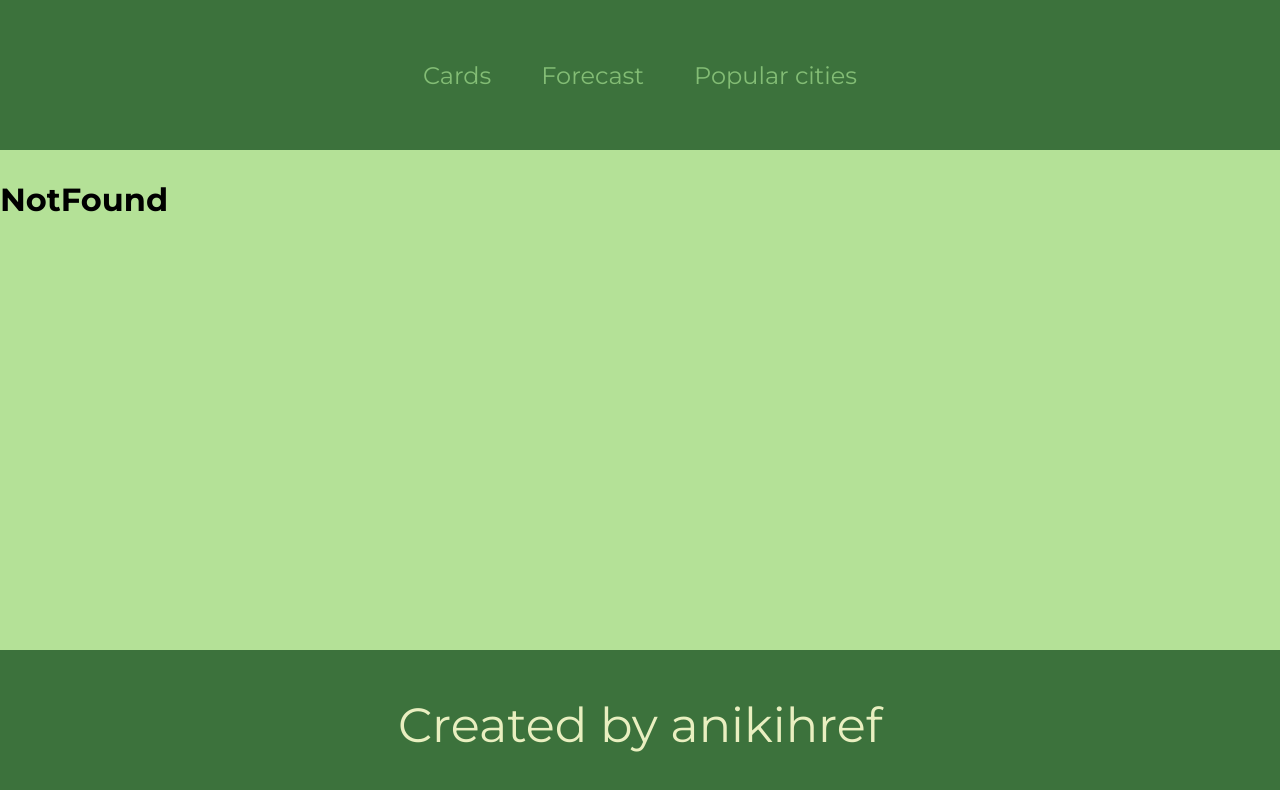
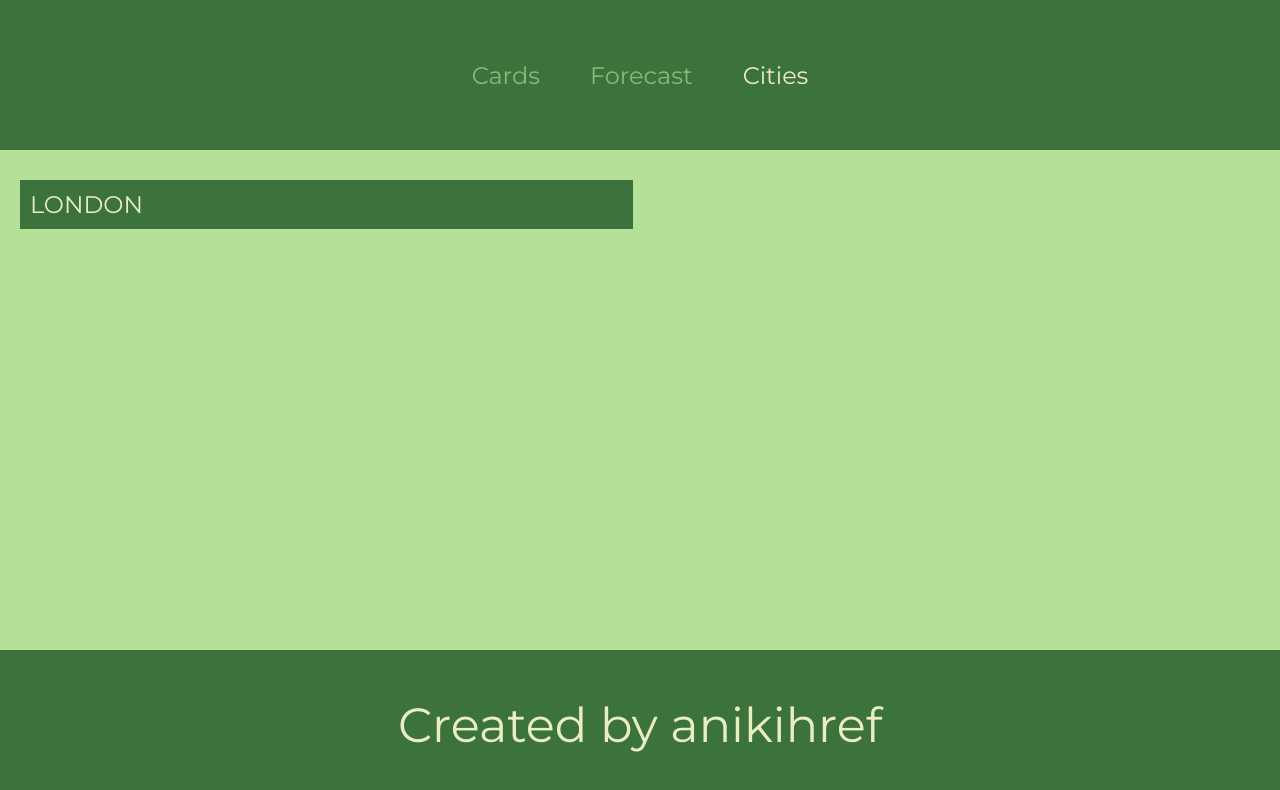
Before and after one commit to anikihref/weather-app, a React (Create React App) app: page /locations in a window 1280 px wide. Shown: the top 790 px of the page. Built offline with nearby package versions, Linux system fonts and the light colour scheme; no server answers.

Commit message:
locations page startup

```diff
--- a/package.json
+++ b/package.json
@@ -11,6 +11,7 @@
     "react-image": "^4.0.3",
     "react-router-dom": "^6.3.0",
     "react-scripts": "5.0.1",
+    "uniqid": "^5.4.0",
     "web-vitals": "^2.1.4",
     "webpack-dev-middleware": "^5.3.1",
     "webpack-dev-server": "^4.8.1"
--- a/src/App.js
+++ b/src/App.js
@@ -1,11 +1,11 @@
 import React from 'react';
-import WeatherCardsProvider from './context/WeatherCardsContext.js';
 import { Route, Routes } from 'react-router-dom';
-import Layout from './components/Layout.js';
-import WeatherCards from './pages/WeatherCards.js';
-import Region from './pages/Forecast.js';
-import Notfound from './pages/Notfound.js';
-import GlobalContextProvider from './context/GlobalContext.js';
+import Layout from './components/Layout';
+import WeatherCards from './pages/WeatherCards';
+import Notfound from './pages/Notfound';
+import GlobalContextProvider from './context/GlobalContext';
+import Forecast from './pages/Forecast';
+import Locations from './pages/Locations'
 
 export function formatClassname(className, alternateClassName) {
   return alternateClassName
@@ -22,7 +22,9 @@ function App() {
         <Routes>
           <Route path="/" element={<Layout />}>
             <Route index element={<WeatherCards />} />
-            <Route path="region" element={<Region />} />
+            <Route path="forecast" element={<Forecast />} />
+            <Route path="forecast/:region" element={<Forecast />} />
+            <Route path="locations" element={<Locations />} />
             <Route path="*" element={<Notfound />} />
           </Route>
         </Routes>
--- a/src/components/Layout.js
+++ b/src/components/Layout.js
@@ -5,7 +5,7 @@ import Main from '../Main';
 import Navbar from './Navbar';
 import Footer from '../Footer'
 
-export default function Layout({ headerContent }) {
+export default function Layout() {
   return (
     <>
       <Header>
--- /dev/null
+++ b/src/components/LocationItem.js
@@ -0,0 +1,11 @@
+import React from 'react'
+import { Link } from 'react-router-dom'
+
+
+export default function LocationItem({ location }) {
+  return (
+    <Link className="locations__link" to={`/forecast/${location.name}`}>
+      <div className='locations__link-text' >{location.name}</div>
+    </Link>
+  )
+}
--- a/src/components/Navbar.js
+++ b/src/components/Navbar.js
@@ -15,11 +15,11 @@ export default function Navbar() {
           <NavLink to="/" className={setActiveClass}>
             Cards
           </NavLink>
-          <NavLink to="region" className={setActiveClass}>
+          <NavLink to="/forecast" className={setActiveClass}>
             Forecast
           </NavLink>
-          <NavLink to="/hz" className={setActiveClass}>
-            Popular cities
+          <NavLink to="/locations" className={setActiveClass}>
+            Cities
           </NavLink>
         </nav>
       </Container>
--- a/src/css/index.css
+++ b/src/css/index.css
@@ -1,4 +1,5 @@
 @import url('./forecast.css');
+@import url('./location.css');
 
 :root {
     --darkGreen: #3C723C;
--- /dev/null
+++ b/src/css/location.css
@@ -0,0 +1,30 @@
+.locations__container {
+  display: grid;
+  grid-template-columns: 1fr 1fr;
+  grid-column-gap: 15px;
+  grid-row-gap: 30px;
+}
+
+.locations__modifier {
+  color: #B4E197;
+  margin-left: 20px;
+  font-size: 1.2rem;
+}
+
+.locations__link {
+  display: flex;
+  align-items: center;
+  background-color: var(--darkGreen);
+  padding: 10px;
+}
+
+
+.locations__link-text {
+  color: var(--whiteGreen);
+  font-size: 1.5rem;
+  text-transform: uppercase;
+}
+
+.locations__link:active {
+  color: #B4E197;
+}
--- a/src/pages/Forecast.js
+++ b/src/pages/Forecast.js
@@ -5,8 +5,9 @@ import SearchInput from '../components/SearchInput';
 import { useForecastInputValue } from '../hook/useForecastInputValue';
 import { getLocaleDate } from '../formaters/formatCardDate';
 import Image from '../components/Image';
+import { useNavigate, useParams } from 'react-router-dom';
 
-const weatherAPIKey = '767b47ca2fe917fd952f6faa9aa0820b';
+const weatherAPIKey = '04dd498fa79f3f46cf725cb2f616018a';
 const regionAPIKey = 'FqDgqeVeoUeukbyLa6nE5w3oP1uYwAuP';
 
 const getDailyForecastArray = (data, num = 6) => {
@@ -53,16 +54,20 @@ const getCity = (regionData, weatherData) => {
   return location;
 };
 
-export default function Region() {
+export default function Forecast() {
+  const { region } = useParams()
   const [regionInputValue, setRegionInputValue] = useForecastInputValue();
   const [regionLocation, setRegionLocation] = useState();
   const [regionWeather, setRegionWeather] = useState();
   const [hourlyForecast, setHourlyForecast] = useState();
   const [dailyForecast, setDailyForecast] = useState();
+  const navigation = useNavigate()
 
   useEffect(() => {
-    if (regionInputValue) {
-      handleFind(regionInputValue);
+    if (region) {
+      handleFind(region);
+    } else if (regionInputValue) {
+      handleFind(regionInputValue)
     }
     // eslint-disable-next-line
   }, [regionInputValue]);
@@ -102,6 +107,7 @@ export default function Region() {
 
   function handleZeroing() {
     setRegionInputValue('')
+    navigation('/forecast', { replace: true })
   }
 
   return (
--- /dev/null
+++ b/src/pages/Locations.js
@@ -0,0 +1,50 @@
+import React, { useEffect, useState } from 'react';
+import { Link } from 'react-router-dom';
+import Container from '../components/Container';
+import LocationItem from '../components/LocationItem';
+import uniqid from 'uniqid';
+
+const weatherAPIKey = '04dd498fa79f3f46cf725cb2f616018a';
+
+
+export default function Locations() {
+  const [geolocation, setGeolocation] = useState(null);
+  const [locations, setLocations] = useState([
+    {name: 'London', id: uniqid()}
+  ]);
+
+  useEffect(() => {
+    if (navigator.geolocation && !geolocation) {
+      navigator.geolocation.getCurrentPosition((result) => {
+
+        fetch(
+          `https://api.openweathermap.org/data/2.5/weather?lat=${result.coords.latitude}&lon=${result.coords.longitude}&appid=${weatherAPIKey}&units=metric`
+        )
+          .then((res) => res.json())
+          .then((data) => {
+            setGeolocation(data);
+          });
+      });
+    }
+  }, [geolocation]);
+
+
+  return (
+    <div className="locations">
+      <Container className={'locations__container'}>
+        {geolocation ? (
+          <Link className="locations__link" to={`/forecast/${geolocation.name}`}>
+            <div className='locations__link-text'>{geolocation.name}</div>
+            <p className="locations__modifier">*your region</p>
+          </Link>
+        ) : null}
+
+        {locations.map((location) => {
+          return (
+            <LocationItem key={location.id} location={location} />
+          );
+        })}
+      </Container>
+    </div>
+  );
+}
--- a/src/pages/WeatherCards.js
+++ b/src/pages/WeatherCards.js
@@ -4,7 +4,7 @@ import SearchInput from '../components/SearchInput';
 import WeatherItem from '../components/WeatherItem.js';
 import { useWeatherCards } from '../hook/useWeatherCards';
 
-const APIKey = '767b47ca2fe917fd952f6faa9aa0820b'
+const APIKey = '04dd498fa79f3f46cf725cb2f616018a'
 
 export default function WeatherContent() {
   const { weatherCards, dispatch, CARD_ACTIONS } = useWeatherCards();
```
Also changed, not shown: 1 other file (tests, documents, lock files or other folders).
